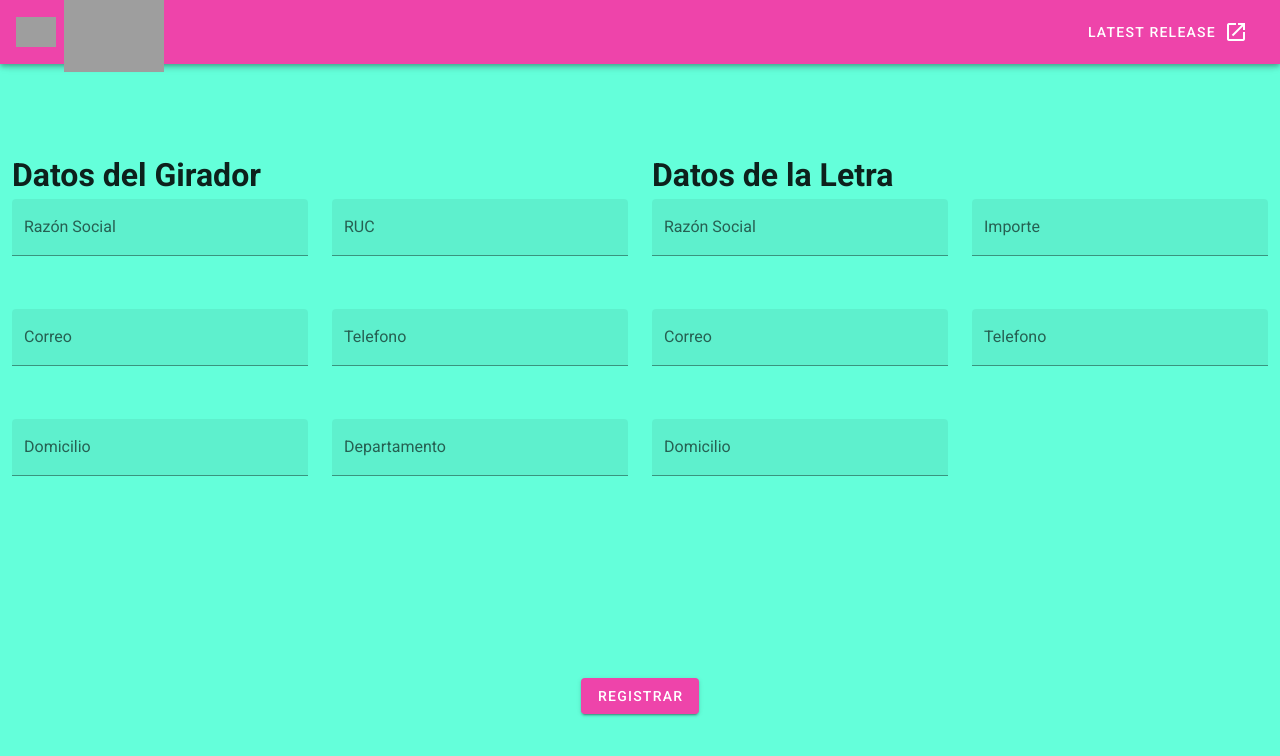
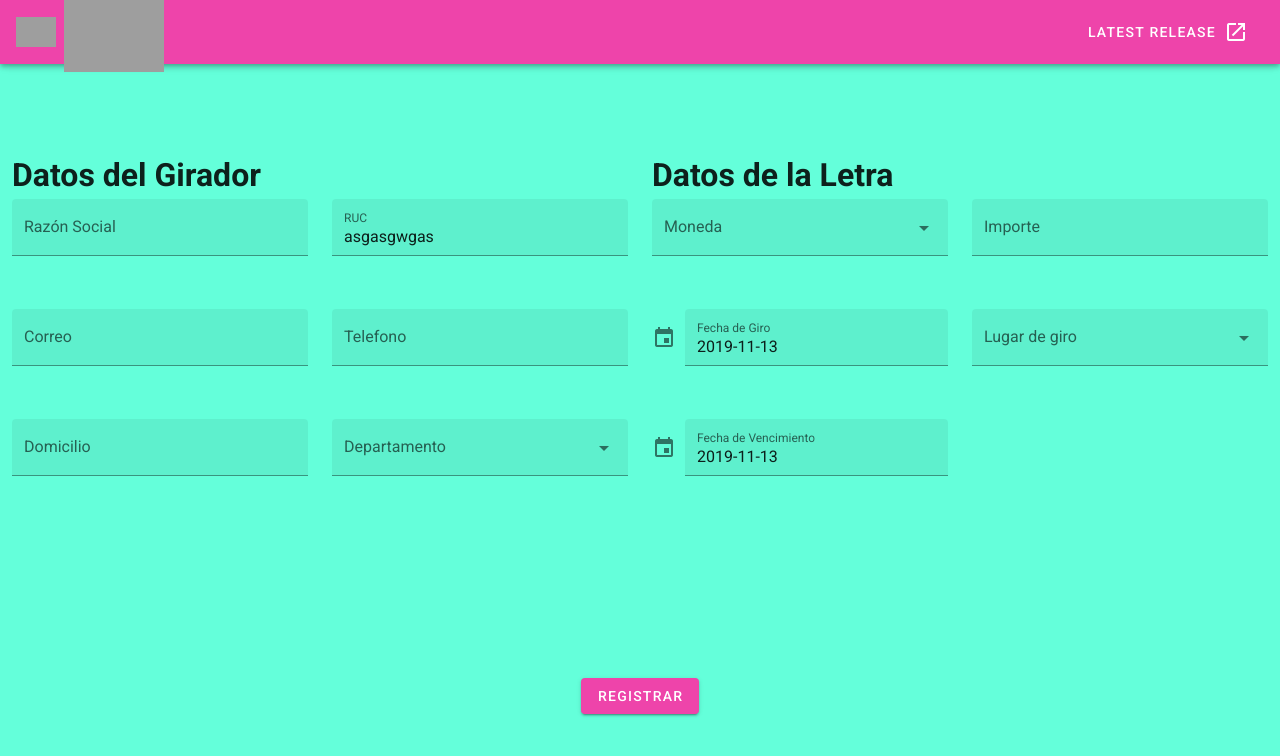
Before and after one commit to dasH128/Pagare-Web, a Vue app: page /opcion1 in a window 1280 px wide. Shown: the top 756 px of the page. Built offline with nearby package versions, Linux system fonts and the light colour scheme; grey boxes are pictures that could not be loaded.

Commit message:
Vista Opcion1

```diff
--- a/src/views/Opcion1.vue
+++ b/src/views/Opcion1.vue
@@ -5,34 +5,40 @@
                 <h1>Datos del Girador</h1>
                 <v-row align="center" justify="center">
                     <v-col class="d-flex" cols="12" sm="6">
-                        <v-text-field
-                            label="Razón Social"
-                            filled/>
+                        <v-text-field filled
+                            v-model="datosGirador.razonSocial"
+                            label="Razón Social"/>
                     </v-col>
                     <v-col class="d-flex" cols="12" sm="6">
-                        <v-text-field
-                            label="RUC"
-                            filled/>
+                        <v-text-field filled
+                            v-model="datosGirador.ruc"
+                            label="RUC"/>
                     </v-col>
                     <v-col class="d-flex" cols="12" sm="6">
-                        <v-text-field
-                            label="Correo"
-                            filled/>
+                        <v-text-field filled
+                            v-model="datosGirador.correo"
+                            label="Correo"/>
                     </v-col>
                     <v-col class="d-flex" cols="12" sm="6">
-                        <v-text-field
-                            label="Telefono"
-                            filled/>
+                        <v-text-field filled
+                            v-model="datosGirador.telefono"
+                            label="Telefono"/>
                     </v-col>
                     <v-col class="d-flex" cols="12" sm="6">
-                        <v-text-field
-                            label="Domicilio"
-                            filled/>
+                        <v-text-field filled
+                            v-model="datosGirador.domicilio"
+                            label="Domicilio"/>
                     </v-col>
                     <v-col class="d-flex" cols="12" sm="6">
-                        <v-text-field
-                            label="Departamento"
-                            filled/>
+                        <v-select filled
+                            :items="monedas"
+                            id="monedas.id"
+                            item-text="nombre"
+                            label="Departamento">
+                            <template slot="selection-item" slot-scope="moneda">
+                                {{moneda.nombre}}
+                            </template>
+                        </v-select>
                     </v-col>
                 </v-row>
             </v-col>
@@ -40,9 +46,15 @@
                 <h1>Datos de la Letra</h1>
                 <v-row align="center" >
                     <v-col class="d-flex" cols="12" sm="6">
-                        <v-text-field
-                            label="Razón Social"
-                            filled/>
+                        <v-select filled
+                            :items="monedas"
+                            id="monedas.id"
+                            item-text="nombre"
+                            label="Moneda">
+                            <template slot="selection-item" slot-scope="moneda">
+                                {{moneda.nombre}}
+                            </template>
+                        </v-select>
                     </v-col>
                     <v-col class="d-flex" cols="12" sm="6">
                         <v-text-field
@@ -50,26 +62,58 @@
                             filled/>
                     </v-col>
                     <v-col class="d-flex" cols="12" sm="6">
-                        <v-text-field
-                            label="Correo"
-                            filled/>
+                        <v-menu v-model="menuDatepickerfechaGiro"
+                            :close-on-content-click="false"
+                            :nudge-right="40"
+                            transition="scale-transition"
+                            offset-y
+                            min-width="290px">
+
+                            <template v-slot:activator="{ on }">
+                                <v-text-field filled
+                                    v-model="datosLetra.fechaGiro"
+                                    label="Fecha de Giro"
+                                    prepend-icon="event"
+                                    readonly v-on="on" />
+                            </template>
+                            <v-date-picker v-model="datosLetra.fechaGiro" @input="menuDatepickerfechaGiro = false"/>
+                        </v-menu>
                     </v-col>
                     <v-col class="d-flex" cols="12" sm="6">
-                        <v-text-field
-                            label="Telefono"
-                            filled/>
+                        <v-select filled
+                            :items="monedas"
+                            id="monedas.id"
+                            item-text="nombre"
+                            label="Lugar de giro">
+                            <template slot="selection-item" slot-scope="moneda">
+                                {{moneda.nombre}}
+                            </template>
+                        </v-select>
                     </v-col>
                     <v-col class="d-flex" cols="12" sm="6">
-                        <v-text-field
-                            label="Domicilio"
-                            filled/>
+                        <v-menu v-model="menuDatepickerfechaVencimiento"
+                            :close-on-content-click="false"
+                            :nudge-right="40"
+                            transition="scale-transition"
+                            offset-y
+                            min-width="290px">
+
+                            <template v-slot:activator="{ on }">
+                                <v-text-field filled
+                                    v-model="datosLetra.fechaVencimiento"
+                                    label="Fecha de Vencimiento"
+                                    prepend-icon="event"
+                                    readonly v-on="on" />
+                            </template>
+                            <v-date-picker v-model="datosLetra.fechaVencimiento" @input="menuDatepickerfechaVencimiento = false"/>
+                        </v-menu>
                     </v-col>
                 </v-row>
             </v-col>
         </v-row>
         <v-row>
             <v-col align="center" >
-                <v-btn  color="primary">
+                <v-btn  color="primary" @click="registrar">
                     Registrar
                 </v-btn>
             </v-col>
@@ -77,3 +121,42 @@
 
     </v-container>
 </template>
+
+<script>
+export default {
+    data: () => ({
+        monedas:[
+            {id: 1,valor: 1,nombre: 'Soles'},
+            {id: 2,valor: 3.65,nombre: 'Dolares'},
+            {id: 3,valor: 4.23,nombre: 'Euros'}
+        ],
+        departamentos: [],
+        datosGirador: {
+            razonSocial: '',
+            ruc: 'asgasgwgas',
+            correo: '',
+            telefono: '',
+            domicilio: '',
+            departamento: ''
+        },
+        datosLetra: {
+            moneda: 1,
+            importe: '',
+            fechaGiro: new Date().toISOString().substr(0, 10),
+            lugar: 'lima',
+            fechaVencimiento: new Date().toISOString().substr(0, 10)
+        },
+        menuDatepickerfechaGiro: false,
+        menuDatepickerfechaVencimiento: false,
+    }),
+    methods: {
+        registrar: function(){
+            // console.log('1 click')
+            console.log(1, this.datosGirador)
+            console.log(2, this.datosLetra)
+
+            this.$router.push('/menu')
+        }
+    }
+}
+</script>
```
